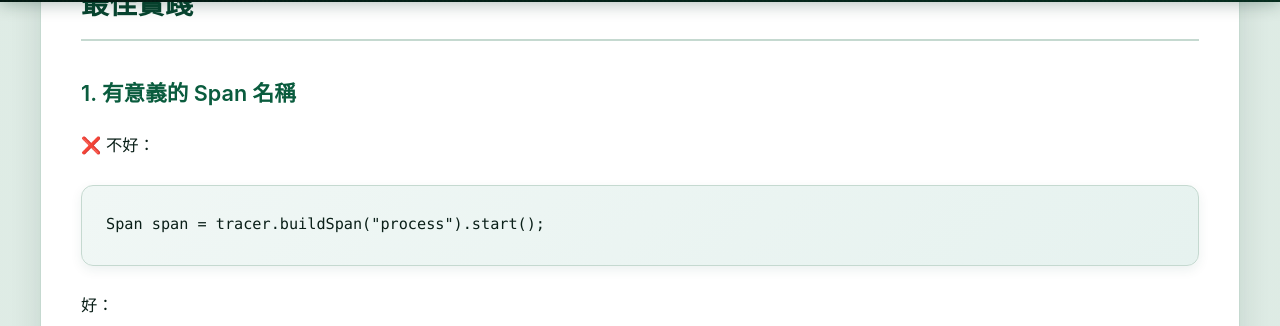
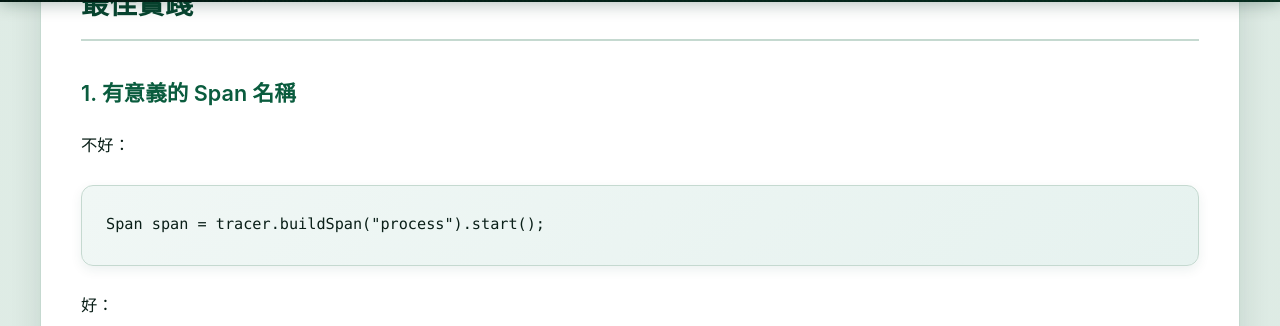
Before and after one commit to chenpoyu/my-blog, a Jekyll site: the page built from _posts/2019-04-08-distributed-tracing-jaeger.md, in a window 1280 px wide and 900 px high, scrolled down 14274 px. Shown: the part 125-451 px from the top of the window. Built offline with Jekyll 4.4.1, drawn with Linux system fonts in a browser that asks for light colours.

````diff
--- a/_posts/2019-04-08-distributed-tracing-jaeger.md
+++ b/_posts/2019-04-08-distributed-tracing-jaeger.md
@@ -446,7 +446,7 @@ Grafana 顯示：
 
 ### 1. 有意義的 Span 名稱
 
-❌ 不好：
+不好：
 ```java
 Span span = tracer.buildSpan("process").start();
 ```
````
